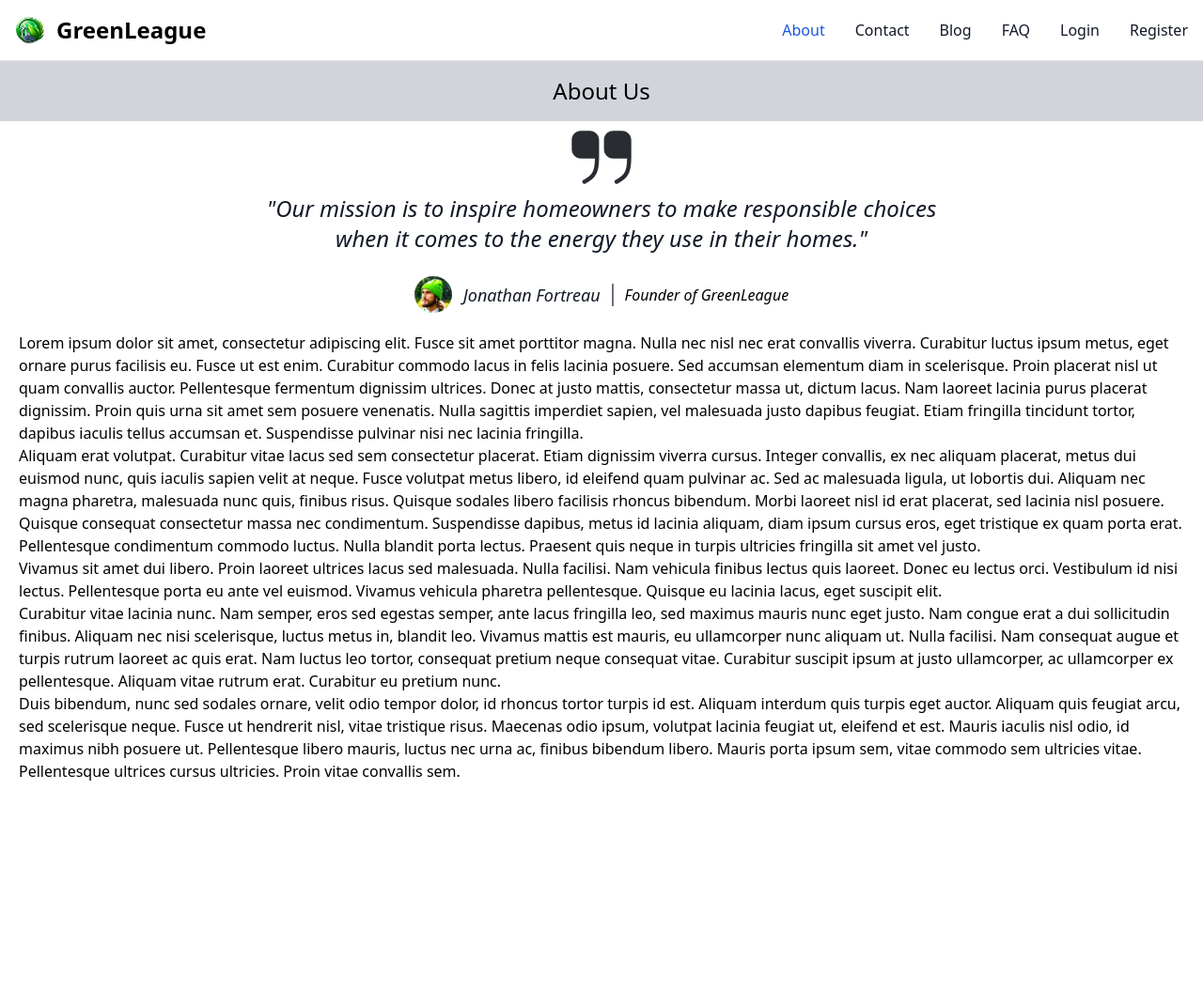
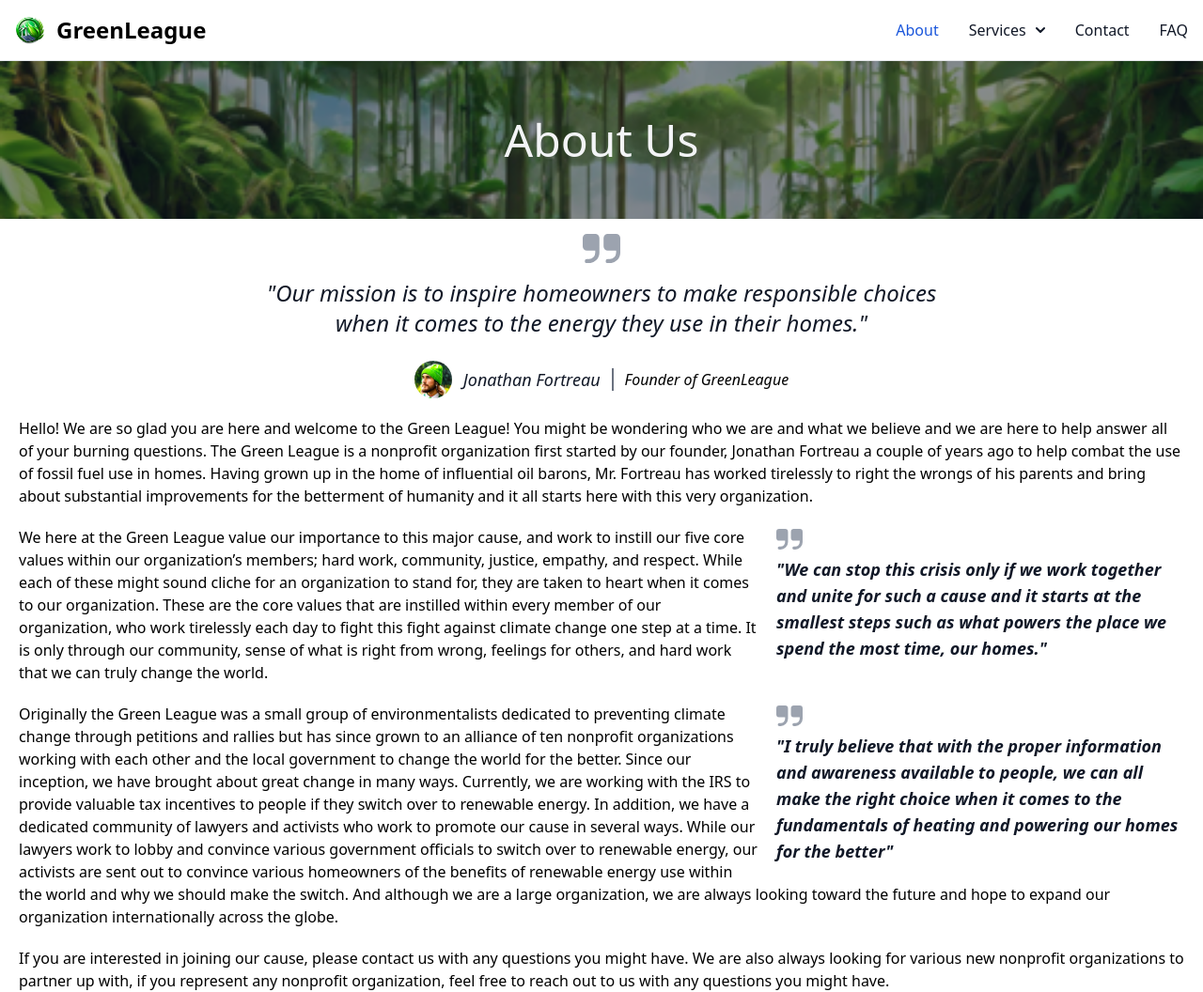
Before and after one commit to team1062-901/webmaster, an Astro site: page /about in a window 1280 px wide. Shown: the whole page at 94% size. Before the commit the page ends 833 px from the top, so only its background shows below. Built offline with nearby package versions, Linux system fonts and the light colour scheme; Astro itself is replaced by a stand-in of ours.

Commit message:
im too lazy to come up with a name

```diff
--- /dev/null
+++ b/src/components/Hero.astro
@@ -0,0 +1,16 @@
+---
+const {pretitle, title, subtitle, imgurl}: {pretitle:string, title:string, subtitle:string, imgurl:URL} = Astro.props;
+---
+<div class="flex w-full bg-center bg-cover" style={{backgroundImage: `url(${imgurl})`}}>
+    <div class="flex items-center justify-center w-full h-full bg-gray-900 bg-opacity-50 py-12">
+        <div class="text-center">
+            <div class="container px-4 mx-auto">
+                <div class="max-w-4xl mx-auto text-center">
+                    {pretitle && <span class="text-gray-200 font-semibold uppercase tracking-widest">{pretitle}</span>}
+                    <h2 class="text-gray-100 text-4xl lg:text-5xl my-3">{title}</h2>
+                    {subtitle && <h3 class="max-w-3xl mx-auto mb-2 text-lg text-gray-300 whitespace-pre-line">{subtitle}</h3>}
+                </div>
+            </div>
+        </div>
+    </div>
+</div>
--- a/src/layouts/Layout.astro
+++ b/src/layouts/Layout.astro
@@ -22,14 +22,31 @@ const { title } = Astro.props;
                 <path stroke="currentColor" stroke-linecap="round" stroke-linejoin="round" stroke-width="2" d="M1 1h15M1 7h15M1 13h15"/>
             </svg>
         </button>
+
         <div class="hidden w-full md:block md:w-auto" id="navbar-default">
             <ul class="font-medium flex flex-col p-4 md:p-0 mt-4 border border-gray-100 rounded-lg bg-gray-50 md:flex-row md:space-x-8 md:mt-0 md:border-0 md:bg-white">
                 <li><a href="/about" class="block py-2 px-3 text-gray-900 rounded hover:bg-gray-100 md:hover:bg-transparent md:border-0 md:hover:text-blue-700 md:p-0">About</a></li>
+                <li>
+                    <button id="dropdownNavbarLink" data-dropdown-toggle="dropdownNavbar" class="flex items-center justify-between w-full py-2 px-3 text-gray-900 rounded hover:bg-gray-100 md:hover:bg-transparent md:border-0 md:hover:text-blue-700 md:p-0 md:w-auto">Services <svg class="w-2.5 h-2.5 ms-2.5" aria-hidden="true" xmlns="http://www.w3.org/2000/svg" fill="none" viewBox="0 0 10 6">
+                        <path stroke="currentColor" stroke-linecap="round" stroke-linejoin="round" stroke-width="2" d="m1 1 4 4 4-4"/>
+                    </svg></button>
+                    <!-- Dropdown menu -->
+                    <div id="dropdownNavbar" class="z-10 hidden font-normal bg-white divide-y divide-gray-100 rounded-lg shadow w-44 dark:bg-gray-700 dark:divide-gray-600">
+                        <ul class="py-2 text-sm text-gray-700 dark:text-gray-400" aria-labelledby="dropdownLargeButton">
+                            <li>
+                                <a href="/services/solar" class="block px-4 py-2 hover:bg-gray-100">Solar</a>
+                            </li>
+                            <li>
+                                <a href="/services/geothermal" class="block px-4 py-2 hover:bg-gray-100">Geothermal</a>
+                            </li>
+                            <li>
+                                <a href="#" class="block px-4 py-2 hover:bg-gray-100">Secret Third Option</a>
+                            </li>
+                        </ul>
+                    </div>
+                </li>
                 <li><a href="/contact" class="block py-2 px-3 text-gray-900 rounded hover:bg-gray-100 md:hover:bg-transparent md:border-0 md:hover:text-blue-700 md:p-0">Contact</a></li>
-                <li><a href="/blog" class="block py-2 px-3 text-gray-900 rounded hover:bg-gray-100 md:hover:bg-transparent md:border-0 md:hover:text-blue-700 md:p-0">Blog</a></li>
                 <li><a href="/faq" class="block py-2 px-3 text-gray-900 rounded hover:bg-gray-100 md:hover:bg-transparent md:border-0 md:hover:text-blue-700 md:p-0">FAQ</a></li>
-                <li><a href="/login" class="block py-2 px-3 text-gray-900 rounded hover:bg-gray-100 md:hover:bg-transparent md:border-0 md:hover:text-blue-700 md:p-0">Login</a></li>
-                <li><a href="/register" class="block py-2 px-3 text-gray-900 rounded hover:bg-gray-100 md:hover:bg-transparent md:border-0 md:hover:text-blue-700 md:p-0">Register</a></li>
             </ul>
         </div>
     </div>
@@ -42,7 +59,9 @@ const { title } = Astro.props;
     const currentURL = window.location.href;
     navLinks.forEach((link) => {
         if (link.href === currentURL) {
-            link.className = "block py-2 px-3 text-white bg-blue-700 rounded md:bg-transparent md:text-blue-700 md:p-0 dark:text-white md:dark:text-blue-500";
+            link.classList.remove("text-gray-900", "hover:bg-gray-100", "md:hover:bg-transparent", "md:border-0", "md:hover:text-blue-700");
+            link.classList.add("text-white", "bg-blue-700", "rounded", "md:bg-transparent", "md:text-blue-700", "dark:text-white", "md:dark:text-blue-500")
+
             link.ariaCurrent = "page";
         }
     });
--- a/src/pages/about.astro
+++ b/src/pages/about.astro
@@ -1,14 +1,19 @@
 ---
 import Layout from "../layouts/Layout.astro";
+import Hero from "../components/Hero.astro";
 ---
 <Layout>
 
-<h2 class="w-full bg-gray-300 text-center py-4 text-2xl">About Us</h2>
+    <!-- <h2 class="w-full bg-gray-300 text-center py-4 text-2xl">About Us</h2> -->
+    <Hero title="About Us" imgurl="/about-us-background.png"/>
     <div class="mx-3 lg:mx-5 space-y-5">
         <figure class="max-w-screen-md mx-auto text-center">
-        <img src="/quote-icon.svg" alt="Quote" class="mx-auto w-[10%]">
 
-        <blockquote><p class="text-lg lg:text-2xl italic font-medium text-gray-900 text-center">"Our mission is to
+            <svg class="w-8 md:w-10 text-gray-400 mx-auto my-4" aria-hidden="true" xmlns="http://www.w3.org/2000/svg"
+                 fill="currentColor" viewBox="0 0 18 14">
+                <path d="M6 0H2a2 2 0 0 0-2 2v4a2 2 0 0 0 2 2h4v1a3 3 0 0 1-3 3H2a1 1 0 0 0 0 2h1a5.006 5.006 0 0 0 5-5V2a2 2 0 0 0-2-2Zm10 0h-4a2 2 0 0 0-2 2v4a2 2 0 0 0 2 2h4v1a3 3 0 0 1-3 3h-1a1 1 0 0 0 0 2h1a5.006 5.006 0 0 0 5-5V2a2 2 0 0 0-2-2Z"/>
+            </svg>
+            <blockquote><p class="text-lg md:text-2xl italic font-medium text-gray-900 text-center">"Our mission is to
                 inspire homeowners to make
                 responsible choices when it comes to the energy they use
                 in their homes."</p>
@@ -23,39 +28,58 @@ import Layout from "../layouts/Layout.astro";
         </figure>
 
         <p>
-        Lorem ipsum dolor sit amet, consectetur adipiscing elit. Fusce sit amet porttitor magna. Nulla nec nisl nec erat
-        convallis viverra. Curabitur luctus ipsum metus, eget ornare purus facilisis eu. Fusce ut est enim. Curabitur
-        commodo lacus in felis lacinia posuere. Sed accumsan elementum diam in scelerisque. Proin placerat nisl ut quam
-        convallis auctor. Pellentesque fermentum dignissim ultrices. Donec at justo mattis, consectetur massa ut, dictum
-        lacus. Nam laoreet lacinia purus placerat dignissim. Proin quis urna sit amet sem posuere venenatis. Nulla
-        sagittis imperdiet sapien, vel malesuada justo dapibus feugiat. Etiam fringilla tincidunt tortor, dapibus
-        iaculis tellus accumsan et. Suspendisse pulvinar nisi nec lacinia fringilla.
-        <br>
-        Aliquam erat volutpat. Curabitur vitae lacus sed sem consectetur placerat. Etiam dignissim viverra cursus.
-        Integer convallis, ex nec aliquam placerat, metus dui euismod nunc, quis iaculis sapien velit at neque. Fusce
-        volutpat metus libero, id eleifend quam pulvinar ac. Sed ac malesuada ligula, ut lobortis dui. Aliquam nec magna
-        pharetra, malesuada nunc quis, finibus risus. Quisque sodales libero facilisis rhoncus bibendum. Morbi laoreet
-        nisl id erat placerat, sed lacinia nisl posuere. Quisque consequat consectetur massa nec condimentum.
-        Suspendisse dapibus, metus id lacinia aliquam, diam ipsum cursus eros, eget tristique ex quam porta erat.
-        Pellentesque condimentum commodo luctus. Nulla blandit porta lectus. Praesent quis neque in turpis ultricies
-        fringilla sit amet vel justo.
-        <br>
-        Vivamus sit amet dui libero. Proin laoreet ultrices lacus sed malesuada. Nulla facilisi. Nam vehicula finibus
-        lectus quis laoreet. Donec eu lectus orci. Vestibulum id nisi lectus. Pellentesque porta eu ante vel euismod.
-        Vivamus vehicula pharetra pellentesque. Quisque eu lacinia lacus, eget suscipit elit.
-        <br>
-        Curabitur vitae lacinia nunc. Nam semper, eros sed egestas semper, ante lacus fringilla leo, sed maximus mauris
-        nunc eget justo. Nam congue erat a dui sollicitudin finibus. Aliquam nec nisi scelerisque, luctus metus in,
-        blandit leo. Vivamus mattis est mauris, eu ullamcorper nunc aliquam ut. Nulla facilisi. Nam consequat augue et
-        turpis rutrum laoreet ac quis erat. Nam luctus leo tortor, consequat pretium neque consequat vitae. Curabitur
-        suscipit ipsum at justo ullamcorper, ac ullamcorper ex pellentesque. Aliquam vitae rutrum erat. Curabitur eu
-        pretium nunc.
-        <br>
-        Duis bibendum, nunc sed sodales ornare, velit odio tempor dolor, id rhoncus tortor turpis id est. Aliquam
-        interdum quis turpis eget auctor. Aliquam quis feugiat arcu, sed scelerisque neque. Fusce ut hendrerit nisl,
-        vitae tristique risus. Maecenas odio ipsum, volutpat lacinia feugiat ut, eleifend et est. Mauris iaculis nisl
-        odio, id maximus nibh posuere ut. Pellentesque libero mauris, luctus nec urna ac, finibus bibendum libero.
-        Mauris porta ipsum sem, vitae commodo sem ultricies vitae. Pellentesque ultrices cursus ultricies. Proin vitae
-        convallis sem.</p>
+            Hello! We are so glad you are here and welcome to the Green League! You might be wondering who we are and
+            what we believe and we are here to help answer all of your burning questions. The Green League is a
+            nonprofit organization first started by our founder, Jonathan Fortreau a couple of years ago to help combat
+            the use of fossil fuel use in homes. Having grown up in the home of influential oil barons, Mr. Fortreau has
+            worked tirelessly to right the wrongs of his parents and bring about substantial improvements for the
+            betterment of humanity and it all starts here with this very organization.
+        </p>
+
+        <div class="md:float-right md:ml-5 my-3 md:w-[35%]">
+            <blockquote class="text-lg italic font-semibold text-gray-900 ">
+                <svg class="w-7 h-7 text-gray-400 mb-1" aria-hidden="true" xmlns="http://www.w3.org/2000/svg"
+                     fill="currentColor" viewBox="0 0 18 14">
+                    <path d="M6 0H2a2 2 0 0 0-2 2v4a2 2 0 0 0 2 2h4v1a3 3 0 0 1-3 3H2a1 1 0 0 0 0 2h1a5.006 5.006 0 0 0 5-5V2a2 2 0 0 0-2-2Zm10 0h-4a2 2 0 0 0-2 2v4a2 2 0 0 0 2 2h4v1a3 3 0 0 1-3 3h-1a1 1 0 0 0 0 2h1a5.006 5.006 0 0 0 5-5V2a2 2 0 0 0-2-2Z"/>
+                </svg>
+                <p>"We can stop this crisis only if we work together and unite for such a cause and it
+                    starts at the smallest steps such as what powers the place we spend the most time, our homes."</p>
+            </blockquote>
+        </div>
+        <p>
+            We here at the Green League value our importance to this major cause, and work to instill our five core
+            values within our organization’s members; hard work, community, justice, empathy, and respect. While each of
+            these might sound cliche for an organization to stand for, they are taken to heart when it comes to our
+            organization. These are the core values that are instilled within every member of our organization, who work
+            tirelessly each day to fight this fight against climate change one step at a time. It is only
+            through our community, sense of what is right from wrong, feelings for others, and hard work that we can
+            truly change the world.
+        </p>
+        <div class="md:float-right md:ml-5 my-3 md:w-[35%]">
+            <blockquote class="text-lg italic font-semibold text-gray-900">
+                <svg class="w-7 h-7 text-gray-400 mb-1" aria-hidden="true" xmlns="http://www.w3.org/2000/svg"
+                     fill="currentColor" viewBox="0 0 18 14">
+                    <path d="M6 0H2a2 2 0 0 0-2 2v4a2 2 0 0 0 2 2h4v1a3 3 0 0 1-3 3H2a1 1 0 0 0 0 2h1a5.006 5.006 0 0 0 5-5V2a2 2 0 0 0-2-2Zm10 0h-4a2 2 0 0 0-2 2v4a2 2 0 0 0 2 2h4v1a3 3 0 0 1-3 3h-1a1 1 0 0 0 0 2h1a5.006 5.006 0 0 0 5-5V2a2 2 0 0 0-2-2Z"/>
+                </svg>
+                <p>"I truly believe that with the proper information and awareness available to people, we can all
+                    make the right choice when it comes to the fundamentals of heating and powering our homes for
+                    the better"</p>
+            </blockquote>
+        </div>
+            <p>
+                Originally the Green League was a small group of environmentalists dedicated to preventing climate
+                change through petitions and rallies but has since grown to an alliance of ten nonprofit organizations
+                working with each other and the local government to change the world for the better. Since our
+                inception, we have brought about great change in many ways. Currently, we are working with the IRS to
+                provide valuable tax incentives to people if they switch over to renewable energy. In addition, we have
+                a dedicated community of lawyers and activists who work to promote our cause in several ways. While our
+                lawyers work to lobby and convince various government officials to switch over to renewable energy, our
+                activists are sent out to convince various homeowners of the benefits of renewable energy use within the
+                world and why we should make the switch. And although we are a large organization, we are always looking
+                toward the future and hope to expand our organization internationally across the globe.
+            </p>
+        <p>
+            If you are interested in joining our cause, please contact us with any questions you might have. We are also always looking for various new nonprofit organizations to partner up with, if you represent any nonprofit organization, feel free to reach out to us with any questions you might have.
+        </p>
     </div>
 </Layout>
--- a/src/pages/index.astro
+++ b/src/pages/index.astro
@@ -1,8 +1,8 @@
 ---
-import Hero from "../components/hero.astro"
+import Hero from "../components/Hero.astro"
 import Layout from "../layouts/Layout.astro";
 ---
 
 <Layout>
-	<Hero/>
+	<Hero pretitle="Welcome To" title="GreenLeague" subtitle="Helping the world be a better place\none step at a time" imgurl="/hero.png"/>
 </Layout>
```
Also changed, not shown: src/components/hero.astro (deleted, +0 -16 lines), src/pages/services/geothermal.astro (added, +7 -0 lines), public/about-us-background.png (added), public/geothermal-background.png (added), public/quote-icon.svg (deleted). Lines whose indentation alone changed are shown as unchanged.
